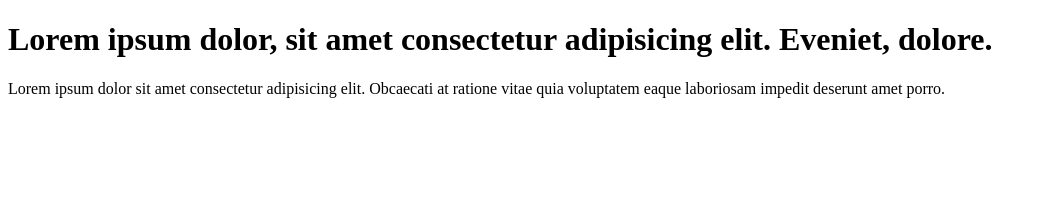
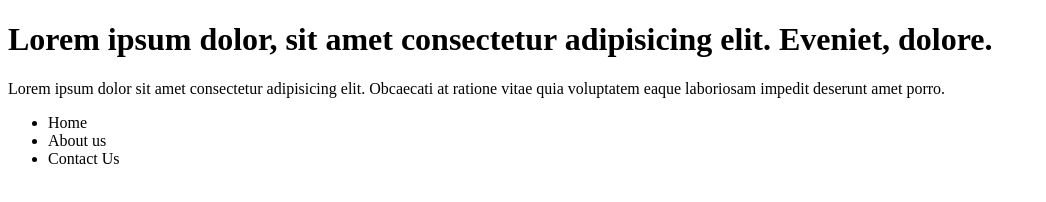
Before and after one commit to shekharpandey10/My-git-playground, a plain HTML site: page index.html in a window 1280 px wide. Shown: the whole page, without its empty margins (0-1046 px from the left). Drawn offline with Linux system fonts and the light colour scheme.

Commit message:
add list

```diff
--- a/index.html
+++ b/index.html
@@ -8,5 +8,9 @@
 <body>
     <h1>Lorem ipsum dolor, sit amet consectetur adipisicing elit. Eveniet, dolore.</h1>
     <p>Lorem ipsum dolor sit amet consectetur adipisicing elit. Obcaecati at ratione vitae quia voluptatem eaque laboriosam impedit deserunt amet porro.</p>
+    <ul>
+        <li>Home</li>
+    <li>About us</li>
+    <li>Contact Us</li></ul>
 </body>
 </html>
```
